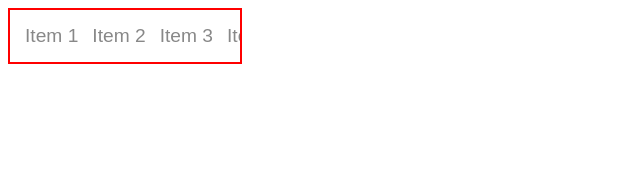
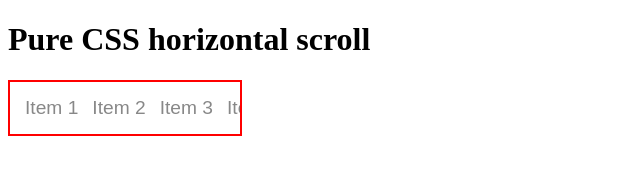
Before and after one commit to asos-jasonp/epyyjop.github.io, a plain HTML site: page index.html in a window 1280 px wide. Shown: the whole page, without its empty margins (0-640 px from the left). Drawn offline with Linux system fonts and the light colour scheme.

Commit message:
Update index.html

```diff
--- a/index.html
+++ b/index.html
@@ -14,6 +14,8 @@
 </head>
 
 <body>
+  <h1>Pure CSS horizontal scroll</h1>
+
   <div class="nav-wrapper">
   		<div>Item 1</div>
   		<div>Item 2</div>
```
